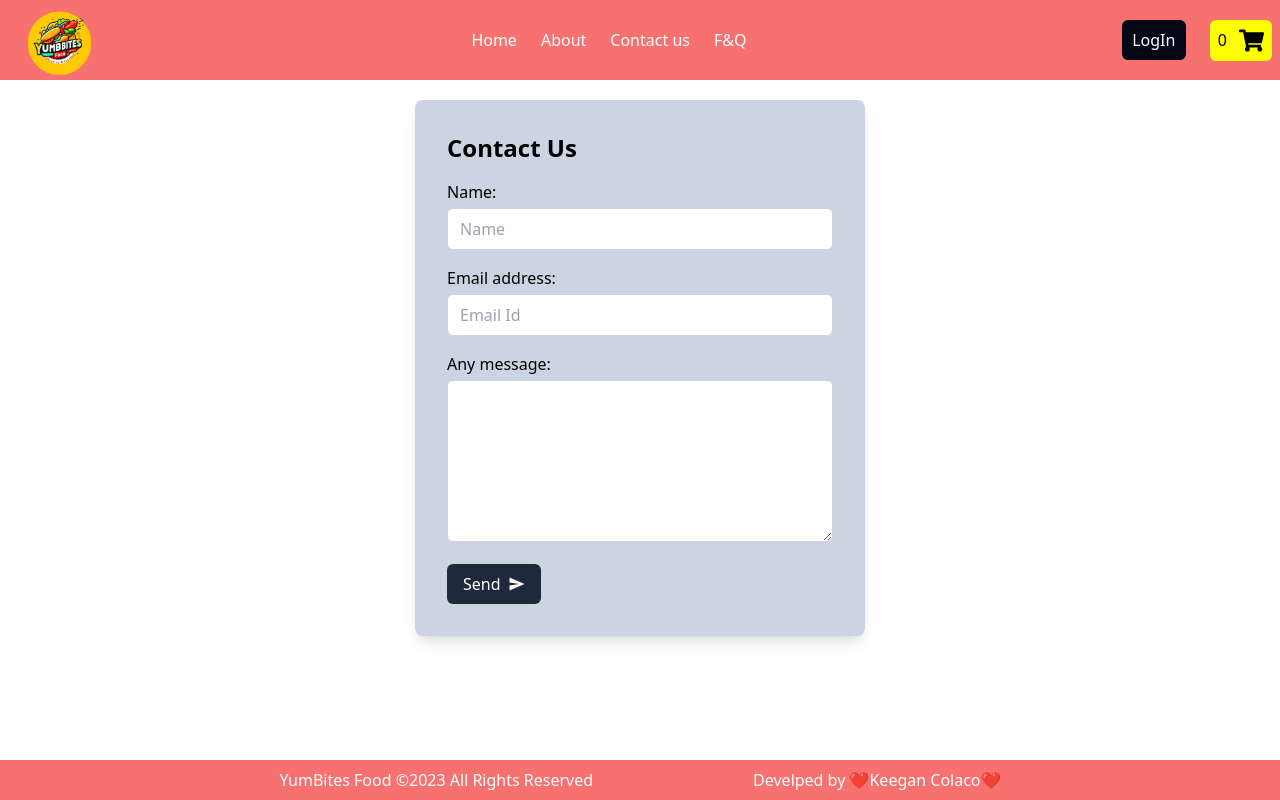
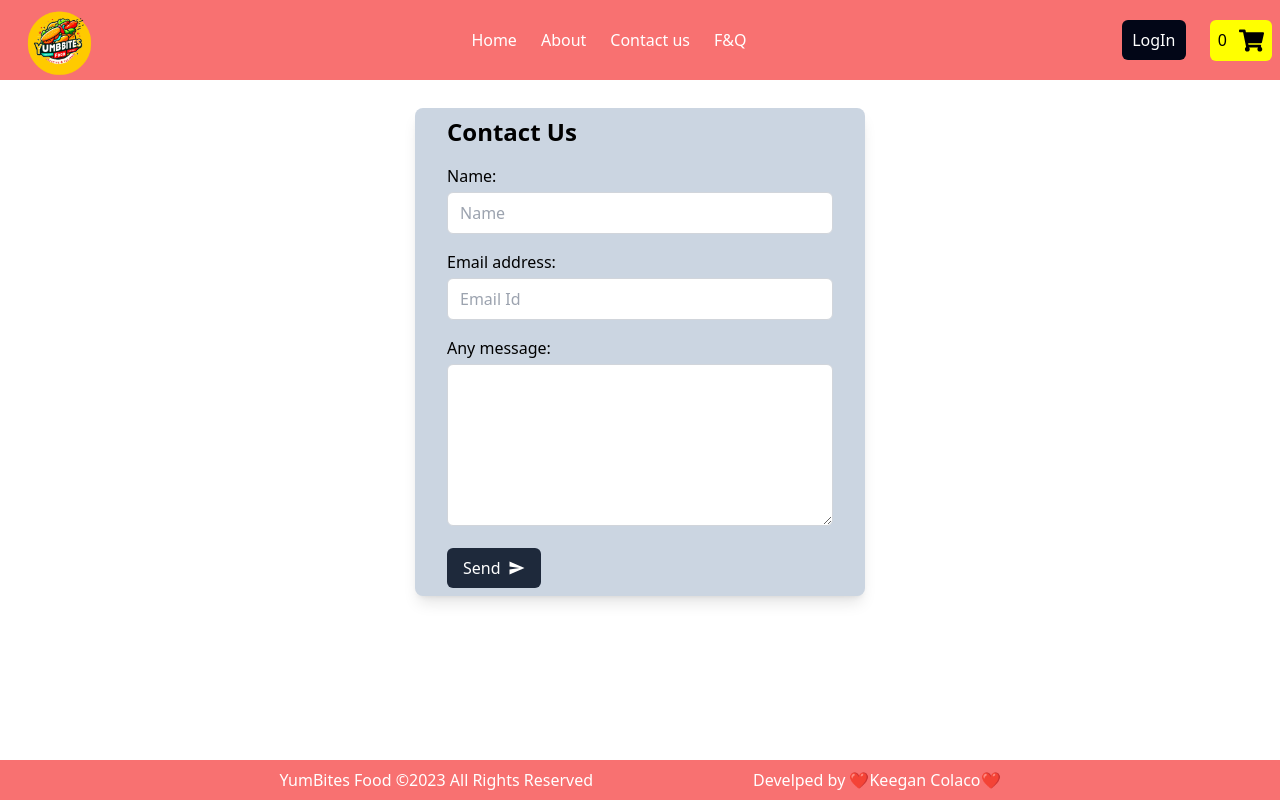
Before and after one commit to Keegan-20/YumBites-Food, a React (Vite) app: page /contactUs in a window 1280 px wide. Built offline with nearby package versions, Linux system fonts and the light colour scheme.

Commit message:
Fix: Contact Us From

```diff
--- a/src/components/Contact.js
+++ b/src/components/Contact.js
@@ -27,8 +27,8 @@ const Contact = () => {
   };
 
   return (
-    <div className="flex justify-center my-5   items-center ">
-      <div className="bg-slate-300 w-[450px] p-8 rounded-lg shadow-lg">
+    <div className="flex justify-center my-5 items-center ">
+      <div className="bg-slate-300 w-[450px] m-2 px-8 py-2 rounded-lg shadow-lg">
         <h2 className="text-2xl font-semibold mb-4">Contact Us</h2>
         <form  ref={form} onSubmit={sendEmail} className="space-y-4 ">
           <div>
```
